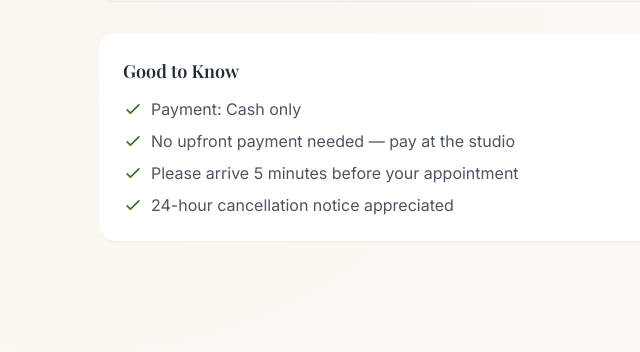
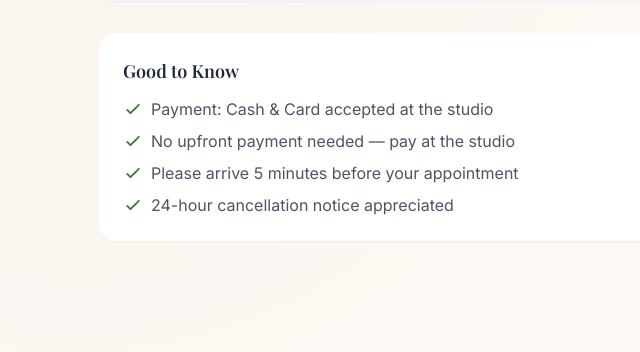
Before and after one commit to Becho33/hovethai, a Flask app: page /services in a window 1280 px wide. Shown: the part 2303-2655 px from the top of the page, without its empty margins (181-821 px from the left). Run offline with Flask 3, Linux system fonts and the light colour scheme; some libraries are stand-ins or nearby versions.

Commit message:
Add files via upload

```diff
--- a/templates/services.html
+++ b/templates/services.html
@@ -74,7 +74,7 @@
             <ul class="space-y-2 text-gray-600">
                 <li class="flex items-center gap-2">
                     <svg class="w-5 h-5 text-forest-400 shrink-0" fill="none" stroke="currentColor" viewBox="0 0 24 24"><path stroke-linecap="round" stroke-linejoin="round" stroke-width="2" d="M5 13l4 4L19 7"/></svg>
-                    Payment: Cash only
+                    Payment: Cash & Card accepted at the studio
                 </li>
                 <li class="flex items-center gap-2">
                     <svg class="w-5 h-5 text-forest-400 shrink-0" fill="none" stroke="currentColor" viewBox="0 0 24 24"><path stroke-linecap="round" stroke-linejoin="round" stroke-width="2" d="M5 13l4 4L19 7"/></svg>
```
